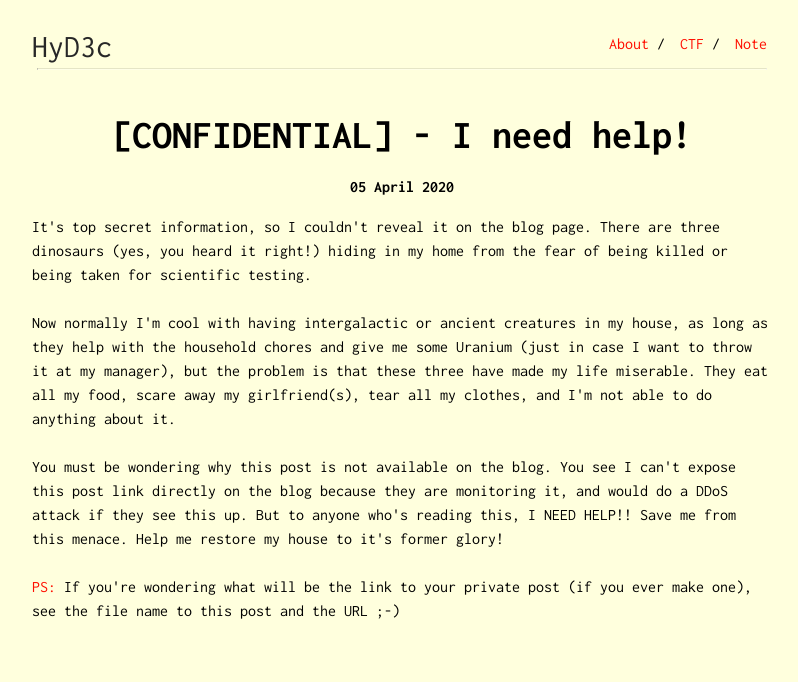
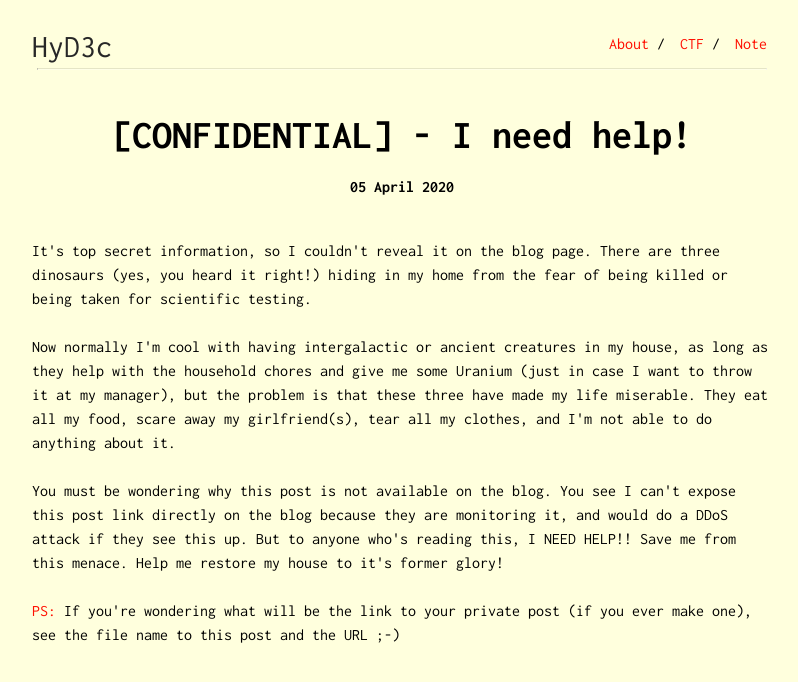
Before and after one commit to HyD3c/HyD3c.github.io, a Jekyll site: the page built from _posts/2020-04-05-private-example.html, in a window 1280 px wide. Shown: the top 682 px of the page, without its empty margins (238-1036 px from the left). Built offline with Jekyll 4.4.1, drawn with Linux system fonts in a browser that asks for light colours; some web fonts are replaced.

Commit message:
Update post.html

```diff
--- a/_layouts/post.html
+++ b/_layouts/post.html
@@ -3,7 +3,7 @@ layout: default
 ---
 
 <div class="page-subtitle">
-    <b>{{ page.date | date: "%d %B %Y" }}</b><br>
+    <b>{{ page.date | date: "%d %B %Y" }}</b><br><br>
 
 </div>
 
```
